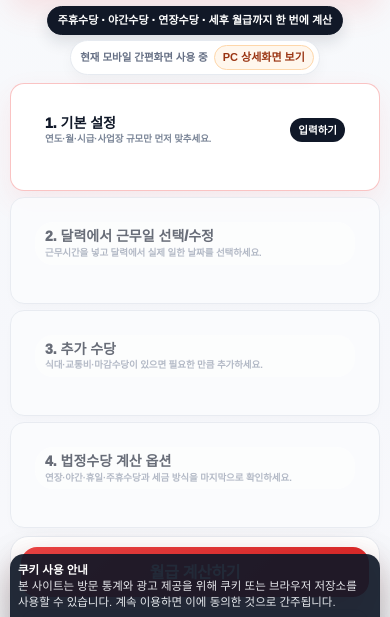
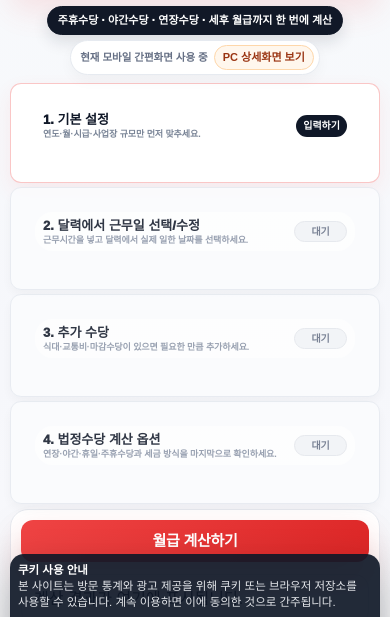
Before and after one commit to zelaw3057/albabee-app, a website: page index.html in a window 390 px wide. Shown: the part 171-788 px from the top of the page. Drawn offline with Linux system fonts and the light colour scheme.

Commit message:
project cleanup and structure update

```diff
--- a/style.css
+++ b/style.css
@@ -3102,3 +3102,154 @@ textarea {
     padding: 6px 8px;
   }
 }
+
+/* v29: compact step cards */
+.step-card {
+  margin-bottom: 5px;
+  border-radius: 12px;
+}
+
+.step-card.step-collapsed {
+  box-shadow: 0 5px 14px rgba(16, 24, 40, .045);
+}
+
+.step-toggle {
+  min-height: 40px;
+  padding: 6px 10px;
+  gap: 8px;
+  border-radius: 12px;
+  align-items: center;
+}
+
+.step-toggle-main {
+  gap: 0;
+}
+
+.step-toggle-title {
+  font-size: 14px;
+  line-height: 1.2;
+  font-weight: 950;
+}
+
+.step-toggle-sub {
+  display: -webkit-box;
+  margin-top: 1px;
+  -webkit-line-clamp: 1;
+  -webkit-box-orient: vertical;
+  overflow: hidden;
+  font-size: 9.5px;
+  line-height: 1.22;
+  color: #7a8597;
+}
+
+.step-arrow {
+  flex: 0 0 auto;
+  min-width: 50px;
+  height: 24px;
+  padding: 0 8px;
+  font-size: 10.5px;
+  border-radius: 999px;
+}
+
+.step-card.step-open .step-arrow,
+.step-card.step-completed .step-arrow {
+  background: #111827;
+  color: #fff;
+}
+
+.step-card.step-locked {
+  opacity: .86;
+}
+
+.step-card.step-locked .step-toggle {
+  cursor: pointer;
+  opacity: 1;
+}
+
+.step-card.step-locked .step-arrow {
+  display: inline-flex;
+  color: transparent;
+  position: relative;
+  min-width: 42px;
+  height: 23px;
+  background: #f2f4f7;
+  border: 1px solid #e4e7ec;
+}
+
+.step-card.step-locked .step-arrow::before {
+  content: "대기";
+  position: absolute;
+  color: #667085;
+  font-size: 10px;
+}
+
+.step-card[data-step-index="1"] {
+  border-color: rgba(239, 68, 68, .30);
+  box-shadow: 0 8px 20px rgba(239, 68, 68, .08);
+}
+
+.step-body {
+  padding: 0 9px 9px;
+}
+
+.calculation-section {
+  margin-top: 6px;
+}
+
+.calculate-btn {
+  min-height: 44px;
+  padding: 10px 14px;
+  border-radius: 13px;
+  font-size: 16px;
+}
+
+@media (max-width: 900px) {
+  body.force-mobile-view .step-card {
+    margin-bottom: 4px;
+    border-radius: 11px;
+  }
+
+  body.force-mobile-view .step-toggle {
+    min-height: 36px;
+    padding: 5px 8px;
+    gap: 6px;
+    border-radius: 11px;
+  }
+
+  body.force-mobile-view .step-toggle-title {
+    font-size: 13px;
+    line-height: 1.15;
+  }
+
+  body.force-mobile-view .step-toggle-sub {
+    font-size: 9px;
+    line-height: 1.15;
+  }
+
+  body.force-mobile-view .step-arrow {
+    min-width: 46px;
+    height: 22px;
+    padding: 0 7px;
+    font-size: 10px;
+  }
+
+  body.force-mobile-view .step-card.step-locked .step-arrow {
+    min-width: 38px;
+    height: 21px;
+  }
+
+  body.force-mobile-view .step-body {
+    padding: 0 8px 8px;
+  }
+
+  body.force-mobile-view .calculation-section {
+    margin-top: 5px;
+  }
+
+  body.force-mobile-view .calculate-btn {
+    min-height: 42px;
+    padding: 9px 12px;
+    border-radius: 12px;
+    font-size: 15px;
+  }
+}
```
